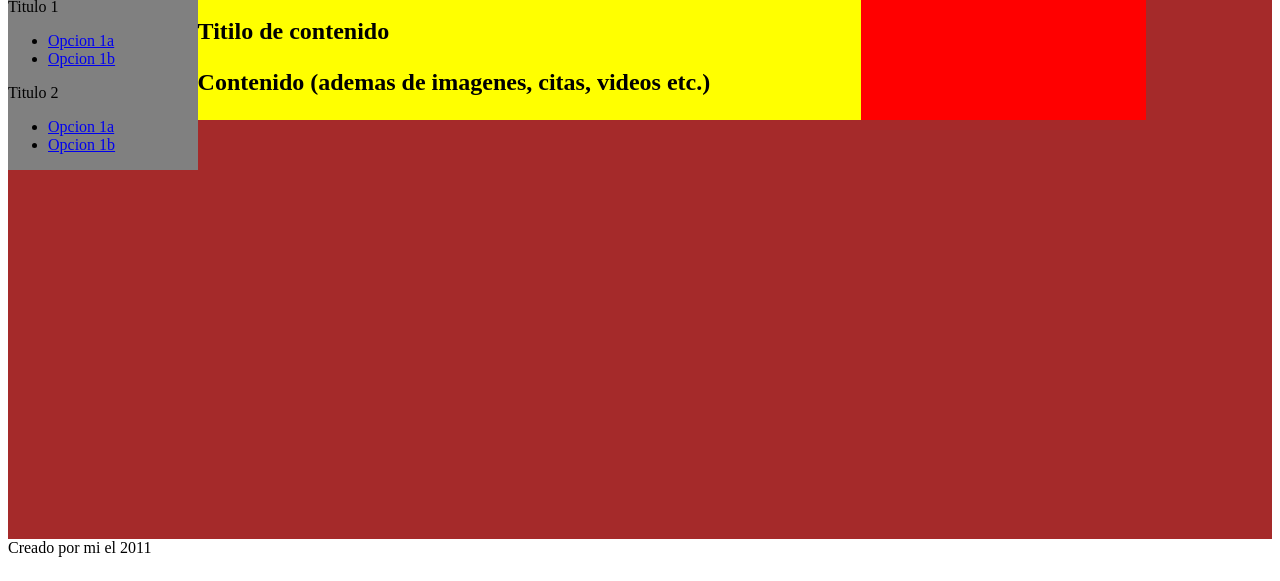
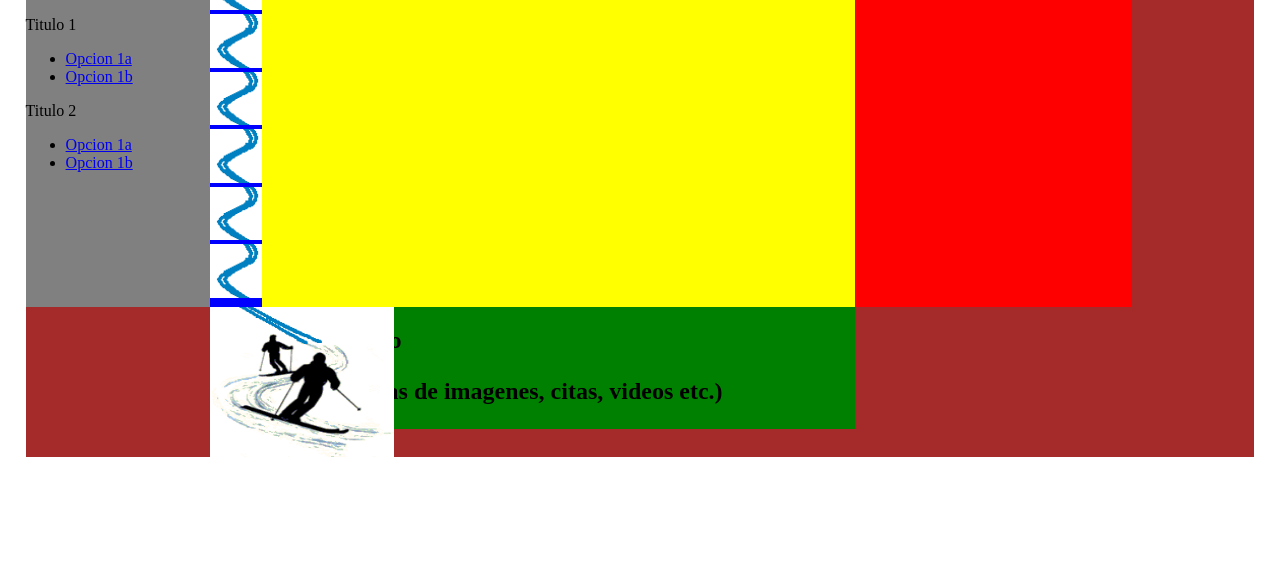
Before and after one commit to perezhgr/trabajoneuquen, a plain HTML site: page index.html in a window 1280 px wide. Shown: the part 219-800 px from the top of the page. Drawn offline with Linux system fonts and the light colour scheme.

Commit message:
Sigo trabajando

```diff
--- a/css/style.css
+++ b/css/style.css
@@ -2,7 +2,6 @@ header{
 	background-color: black;
 	height: 150px;
 	width: 100%;
-
 }
 
 #divlogomontana{
@@ -30,28 +29,64 @@ header{
 
 }
 
-.container{
+.containerprincipal{
 	background-color: brown;
-	height: 600px;
+	height: 500px;
 	width: 100%;
 }
+
 aside{
 	float: left;
 	background-color: grey;
 	width: 15%;
+	height: 70%;
 }
 
 section {
 	float: left;
 	background-color: red;
 	width: 75%;
+	height: 70%;
 }
 
 article{
 	float: left;
 	background-color: yellow;
 	width: 70%;
+	height: 100%;
 }
 
-footer{
+.containerpie{
+	width: 15%;
+	background-color: blue;
+	float: left;
+	margin-left: 15%;
+	height: 150px;
 }
+
+#imgpie{
+	width: 100%;
+	height: 150px;
+}
+
+#divimgslalom{
+	width: 8%;
+	height: 100%;
+	background-color: blue;
+}
+
+.imgslalom{
+	width: 100%;
+}
+
+body{
+	margin: 2%;
+}
+
+.principalcontenido{
+background-color: green;
+width: 100%;
+float: left;
+}
+
+footer{}
--- a/index.html
+++ b/index.html
@@ -5,7 +5,6 @@
   <title>Titulo de la web</title>
   <meta charset="utf-8" />
   <link rel="stylesheet" href="css/style.css" />
-
 </head>
 
 <body>
@@ -18,9 +17,8 @@
       </div>
   </header>
 
-
+  <div class="containerprincipal">
       <!--DENTRO DE LAS ETIQUETAS ASIDE SE COLOCA EL MENU-->
-  <div class="container">
       <aside>
         <h3>Titulo de contenido</h3>
 
@@ -37,26 +35,37 @@
         </ul>
       </aside>
       <!--FIN ETIQUETAS ASIDE-->
+
       <!--INICIO ETIQUETAS SECTION-->
       <section>
 
         <!--INICIO ETIQUETAS ARTICLE (ACA IRIA EL CONTENIDO DINAMICO)-->
         <article>
-      <img src="img/slalom.gif">
+          <div id="divimgslalom">
+            <img class="imgslalom" src="img/slalom.gif">
+            <img class="imgslalom" src="img/slalom.gif">
+            <img class="imgslalom" src="img/slalom.gif">
+            <img class="imgslalom" src="img/slalom.gif">
+            <img class="imgslalom" src="img/slalom.gif">
+            <img class="imgslalom" src="img/slalom.gif">
+          </div>
+
+          <div class="principalcontenido">
               <h2>Titilo de contenido<h2>
               <p> Contenido (ademas de imagenes, citas, videos etc.) </p>
+          </div>
+
         </article>
         <!--FIN ETIQUETAS ARTICLE-->
-
       </section>
       <!--FIN ETIQUETAS SECTION-->
-
+      <div class="containerpie">
+        <img id="imgpie" src="img/pie.gif">
+      </div>
   </div>
 
- <!--INICIO FOOTER(PIE DE PAGINA)-->
- <footer>
-  Creado por mi el 2011
-</footer>
+    <!--INICIO FOOTER(PIE DE PAGINA)
+    <footer></footer>-->
     <!--FIN FOOTER(PIE DE PAGINA)-->
 </body>
 </html>
```
Lines whose indentation alone changed are shown as unchanged.
